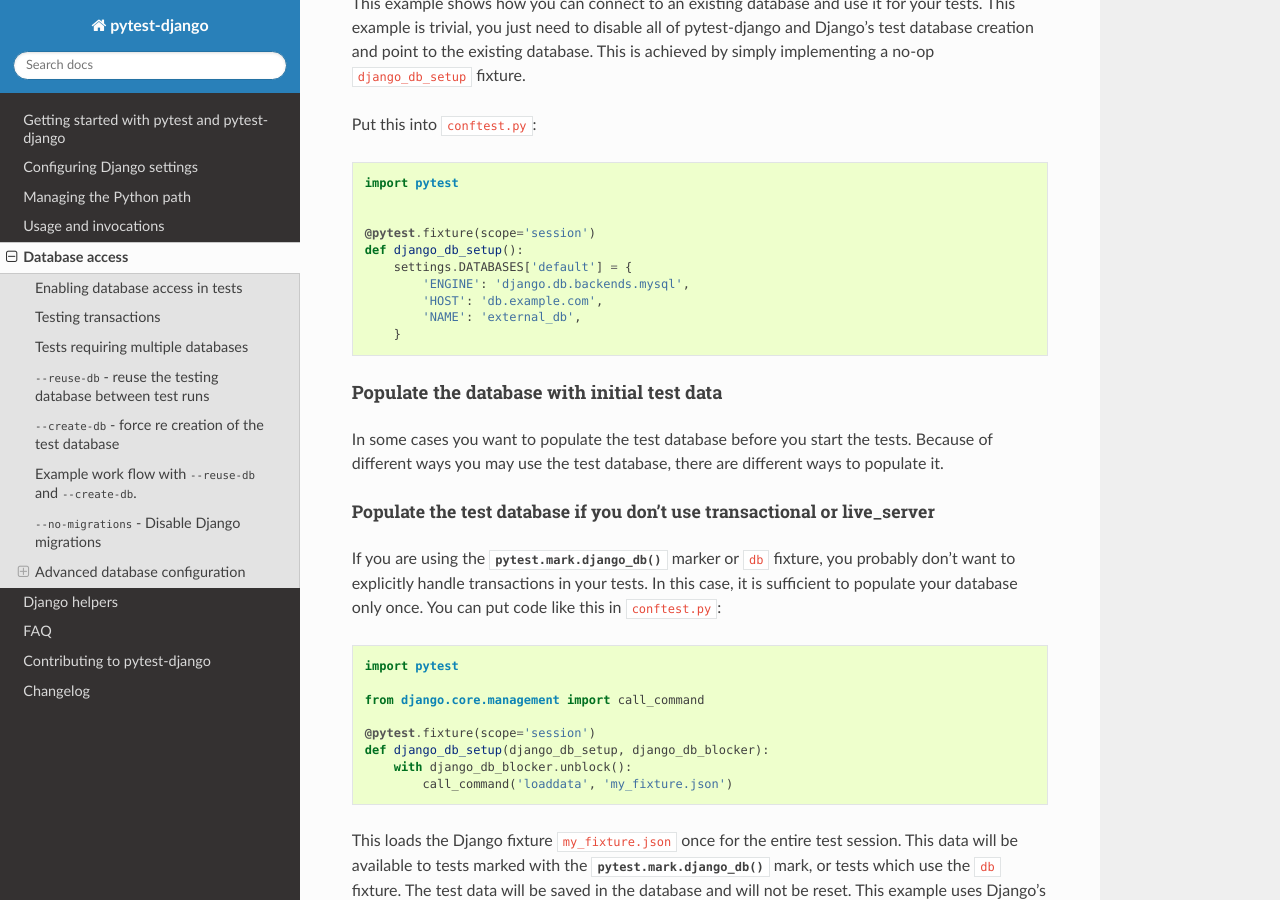
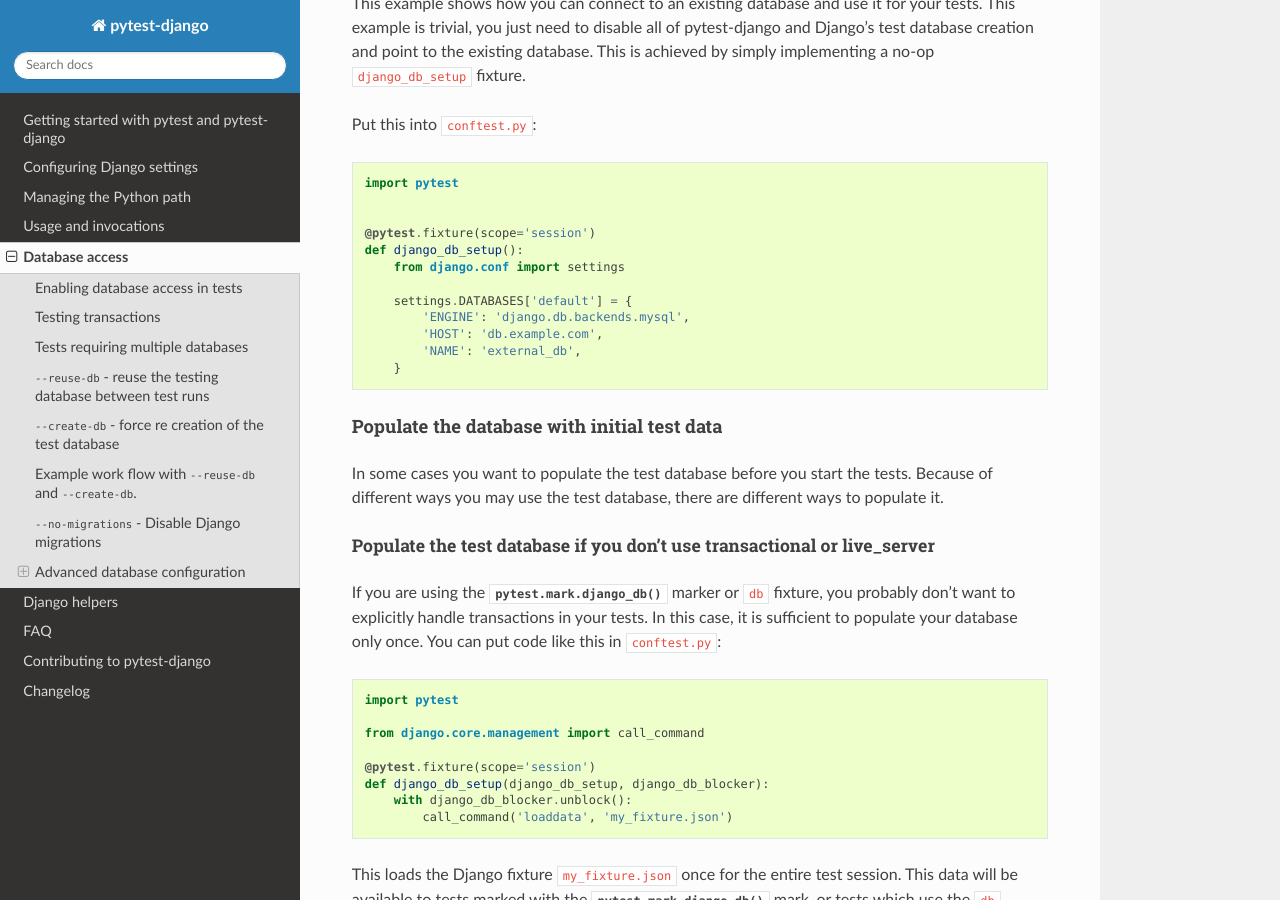
Before and after one commit to pytest-dev/pytest-django, a Sphinx documentation site: the page built from docs/database.rst, in a window 1280 px wide and 900 px high, scrolled down 7868 px. Built offline with Sphinx 7.4.7 and the Read the Docs theme 2.0.0, drawn with Linux system fonts in a browser that asks for light colours; cross-references to code outside the pages are shown as plain code.

Commit message:
Added import to database documentation sample code

```diff
--- a/docs/database.rst
+++ b/docs/database.rst
@@ -370,6 +370,8 @@ Put this into ``conftest.py``::
 
     @pytest.fixture(scope='session')
     def django_db_setup():
+        from django.conf import settings
+
         settings.DATABASES['default'] = {
             'ENGINE': 'django.db.backends.mysql',
             'HOST': 'db.example.com',
```
